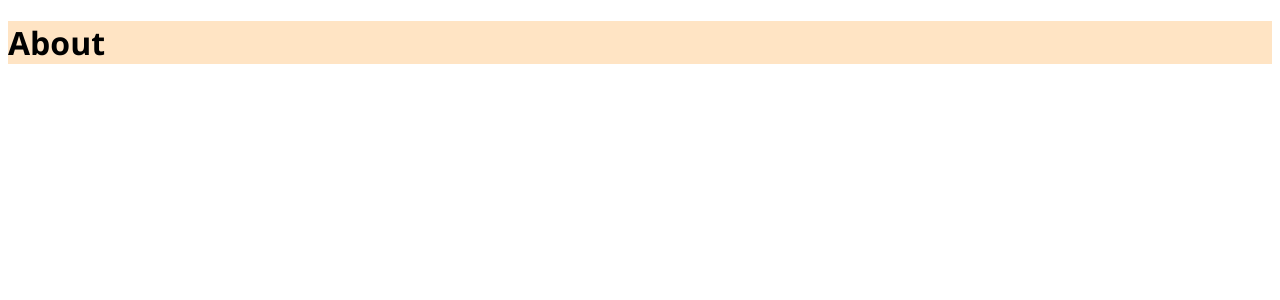
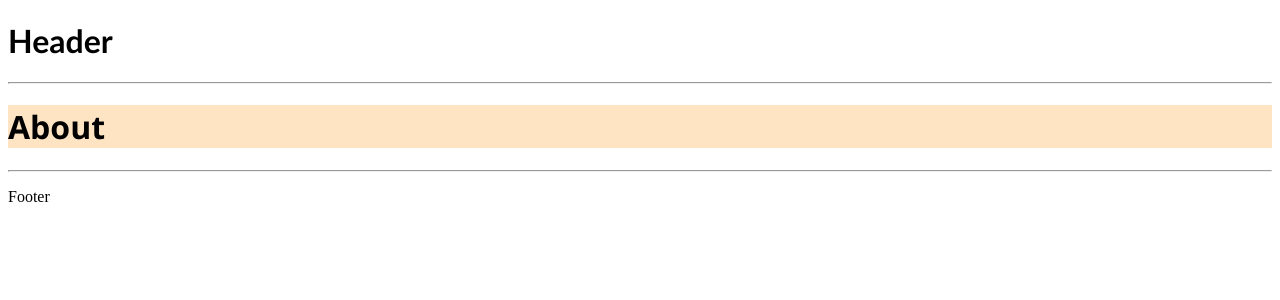
Before and after one commit to carloscba/appolodoro, a React app: page /about in a window 1280 px wide. Shown: the top 300 px of the page. Built offline with nearby package versions, Linux system fonts and the light colour scheme.

Commit message:
- Componentes Header y Footer

```diff
--- a/src/components/App/Footer/FooterUI.js
+++ b/src/components/App/Footer/FooterUI.js
@@ -0,0 +1,10 @@
+import React from 'react';
+
+const FooterUI = (props) => (
+    <div>
+        <hr/>
+        <p>Footer</p>
+    </div>
+)
+
+export default FooterUI;
--- a/src/components/App/Footer/FooterUI.scss
+++ /dev/null
@@ -1,3 +0,0 @@
-h1{
-    font-family: 'Gill Sans', 'Gill Sans MT', Calibri, 'Trebuchet MS', sans-serif
-}
--- a/src/components/App/Footer/index.js
+++ b/src/components/App/Footer/index.js
@@ -0,0 +1,19 @@
+import React, {Component} from 'react'
+import './FooterUI.css';
+import FooterUI from './FooterUI'
+import PropTypes from 'prop-types';
+
+class Footer extends Component{
+
+    render() {
+      return (<FooterUI/>)
+    }
+  }
+
+  Footer.propTypes = {
+  };
+
+  Footer.defaultProps = {
+  };
+
+  export default Footer;
--- /dev/null
+++ b/src/components/App/Header/HeaderUI.js
@@ -0,0 +1,10 @@
+import React from 'react';
+
+const HeaderUI = (props) => (
+    <div>
+        <h1>Header</h1>
+        <hr/>
+    </div>
+)
+
+export default HeaderUI;
--- /dev/null
+++ b/src/components/App/Header/index.js
@@ -0,0 +1,19 @@
+import React, {Component} from 'react'
+import './HeaderUI.css';
+import HeaderUI from './HeaderUI'
+import PropTypes from 'prop-types';
+
+class Header extends Component{
+
+    render() {
+      return (<HeaderUI/>)
+    }
+  }
+
+  Header.propTypes = {
+  };
+
+  Header.defaultProps = {
+  };
+
+  export default Header;
--- a/src/routes/App.js
+++ b/src/routes/App.js
@@ -9,6 +9,8 @@ import * as actions from '../redux/actions/site'
 import Home from './Home'
 import About from './About'
 //Components
+import Header from '../components/App/Header/'
+import Footer from '../components/App/Footer/'
 
 
 class App extends Component {
@@ -16,8 +18,10 @@ class App extends Component {
     return (
       <Router>
         <div>
+          <Header />
           <Route exact path='/' component={ Home }/>
           <Route exact path='/about' component={ About }/>
+          <Footer/>
         </div>
       </Router>
     );
```
Also changed, not shown: src/components/App/Header/HeaderUI.css (added), src/components/App/Header/HeaderUI.scss (added).
